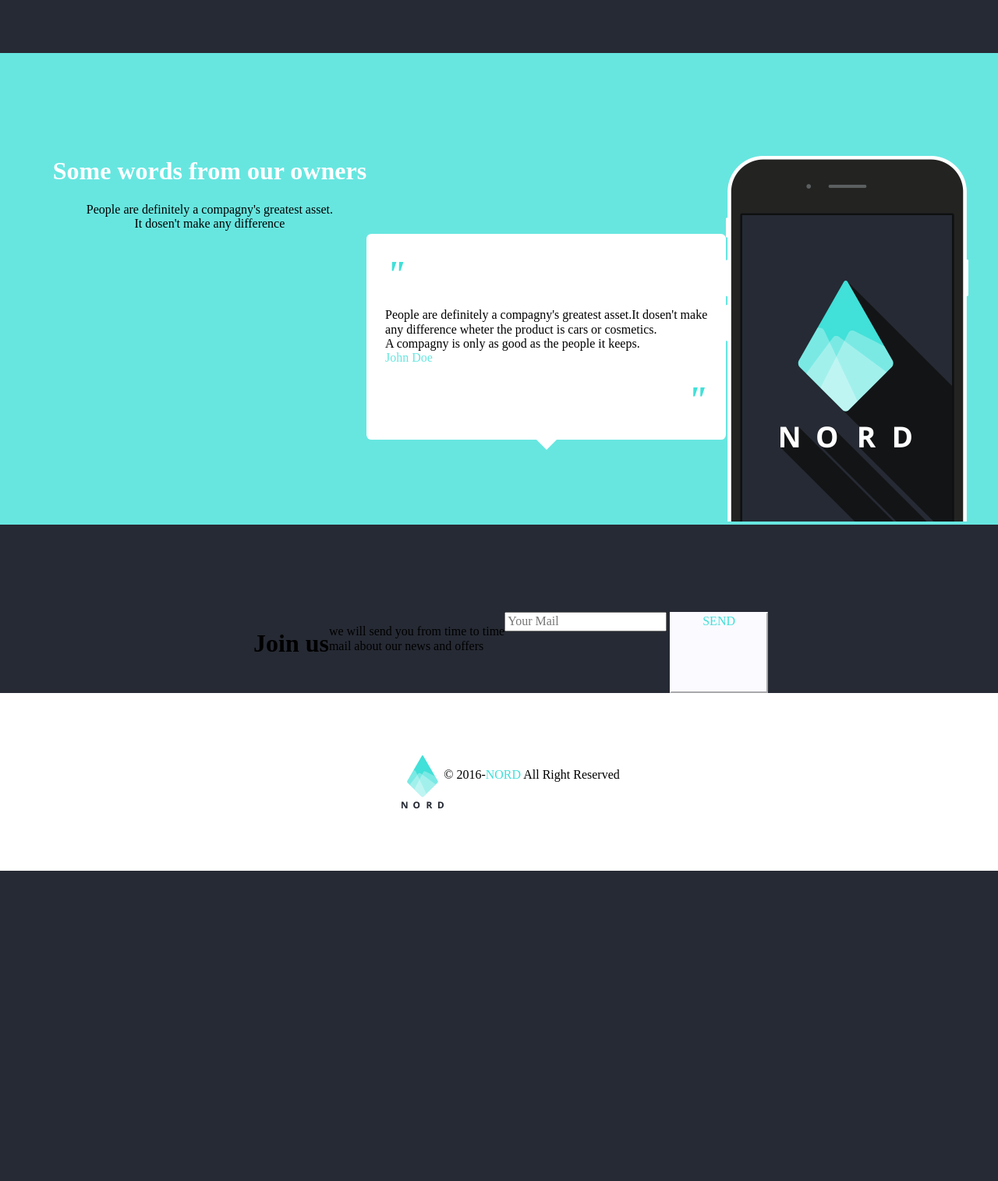
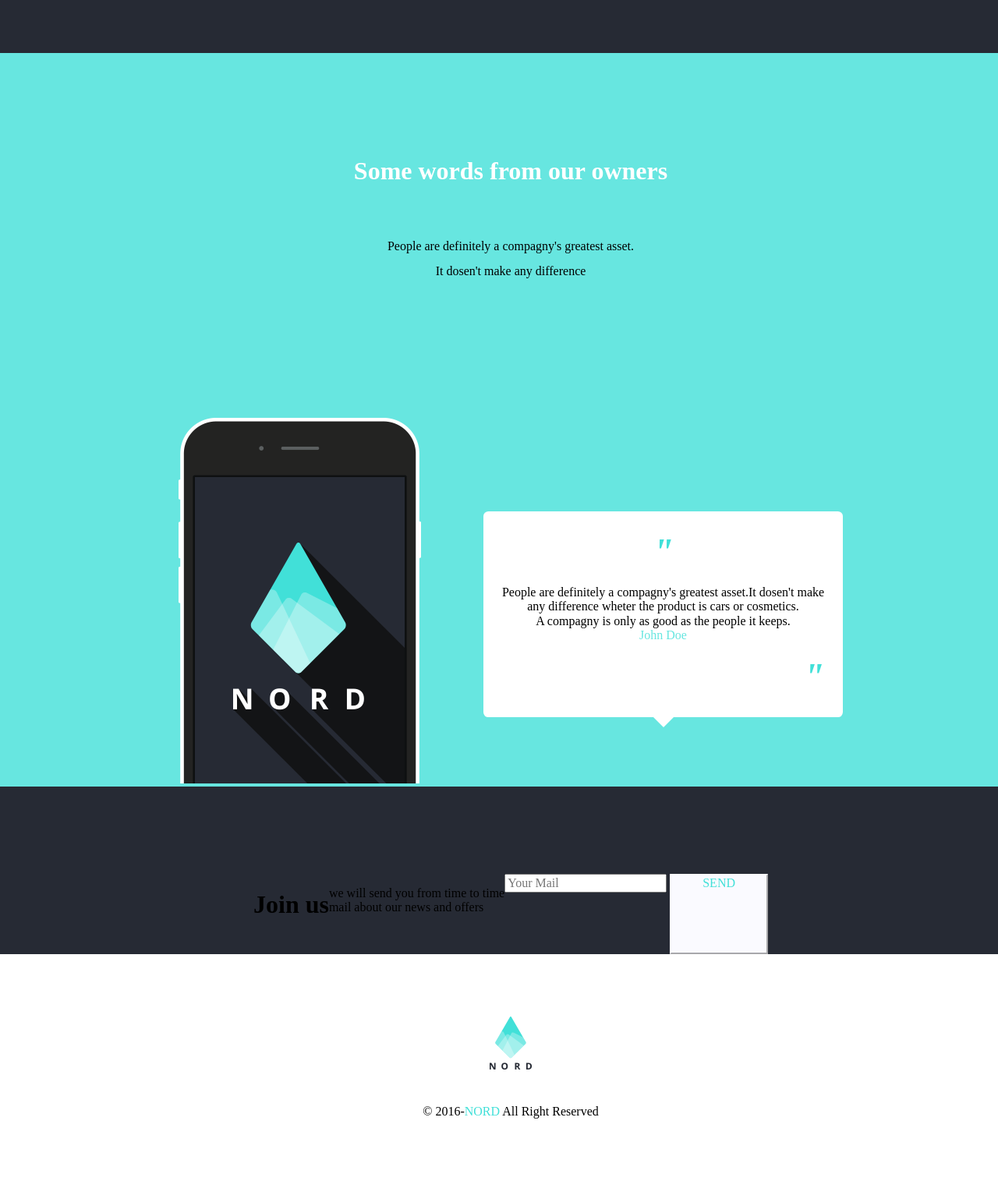
Before and after one commit to citizenz7/integration-oswald, a PHP site: page /index3.html in a window 1280 px wide. Shown: the part 1345-2860 px from the top of the page at 78% size. Before the commit the page ends 2462 px from the top, so only its background shows below. Run offline with PHP 8.4, Linux system fonts and the light colour scheme.

Commit message:
fixes - beta

```diff
--- a/index3.html
+++ b/index3.html
@@ -14,7 +14,7 @@
   <header>
     <div class="container-flex">
       <div class="">
-        <a class="" href="#"> <img src="img/logo.png" alt="logo"></a>
+        <a class="" href="#"> <img class="responsive" src="img/logo.png" alt="logo"></a>
       </div>
       <div class="">
         <a class="text-white" href="index.php">Subscribe</a>
@@ -24,7 +24,7 @@
 
     <div class="container-flex2">
       <div class="phone">
-        <img class="" src="img/phone.png" alt="phone">
+        <img class="responsive" src="img/phone.png" alt="phone">
       </div>
       <div class="info">
         <h1 class="sectiontext">Join more than <span class="text-white">1000+</span><br>satisfied users</h1>
@@ -53,13 +53,13 @@
     <div class="">
       <div class="slideshow-container">
         <div class="mySlides sliderpos fade">
-          <img src="img/slide.png" style="">
+          <img class="responsive" src="img/slide.png" style="">
         </div>
         <div class="mySlides sliderpos fade">
-          <img src="img/slide2.png" style="">
+          <img class="responsive" src="img/slide2.png" style="">
         </div>
         <div class="mySlides sliderpos fade">
-          <img src="img/slide3.png" style="">
+          <img class="responsive" src="img/slide3.png" style="">
         </div>
       </div>
       <br>
@@ -73,14 +73,23 @@
     </div>
   </div>
 
+
   <div class="container-flex4">
-    <div class="">
-      <h1 class="text-white">Some words from our owners</h1>
-      <p class="text-center">People are definitely a compagny's greatest asset.<br>It dosen't make any difference</p>
+    <div>
+      <h1 class="text-white sectiontitle">Some words from our owners</h1>
+      <div class="text-center sectiontext">
+        People are definitely a compagny's greatest asset.<br>It dosen't make any difference
       </div>
-    <div id="img-right" class="col-sm second"><img src="img/phone2.png" alt="phone">
     </div>
-    <div class="col-sm first">
+  </div>
+
+  <div class="container-flex4">
+    <div class="first">
+      <div id="img-right" class="second">
+        <img class="responsive" src="img/phone2.png" alt="phone">
+      </div>
+    </div>
+    <div class="second">
       <div class="headertext text-black">
         <div class="speech-bubble">
           <div class="quot">&quot;</div>
@@ -109,10 +118,12 @@
   </div>
 
   <footer>
-      <img class="" src="img/logofooter.png" alt="logo">
-      <p>
+    <div>
+      <img class="responsive sectiontitle" src="img/logofooter.png" alt="logo">
+    </div>
+    <div>
       © 2016-<span class="nordfooter">NORD</span> All Right Reserved
-      </p>
+    </div>
   </footer>
 
 
--- a/style3.css
+++ b/style3.css
@@ -1,5 +1,5 @@
 @media only screen and (max-width:480px) {
-  .container-flex2 .container-flex3 {
+  .container-flex2 .container-flex3 .container-flex4 .container-flex5 {
     display: flex;
     flex-direction: column;
     justify-content: center;
@@ -26,6 +26,11 @@
 
 .text-center{
   text-align: center;
+}
+
+.responsive {
+  max-width: 100%;
+  height: auto;
 }
 
 .container-flex {
@@ -223,11 +228,13 @@
 
 #img-right {
   text-align: right;
-  width: 100% height:auto;
+  width: 100%;
+  height: auto;
 }
 
 .first {
   order: 1;
+  padding-right: 80px;
 }
 
 .second {
@@ -269,7 +276,7 @@
 /*----- FOOTER -----*/
 footer {
   display: flex;
-  flex-direction: row;
+  flex-direction: column;
   justify-content: center;
   align-content: center;
   width: 100%;
@@ -285,6 +292,7 @@
 
 .nordfooter {
   color: rgb(65, 224, 216);
+  padding-bottom: 55px;
 }
 
 .buttonb{
```
Lines whose indentation alone changed are shown as unchanged.
